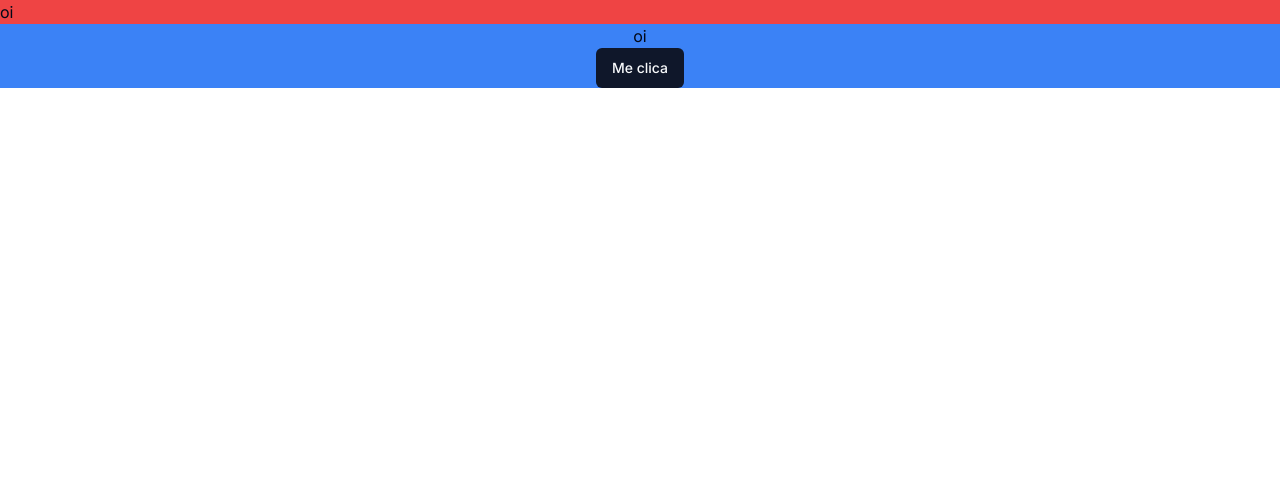
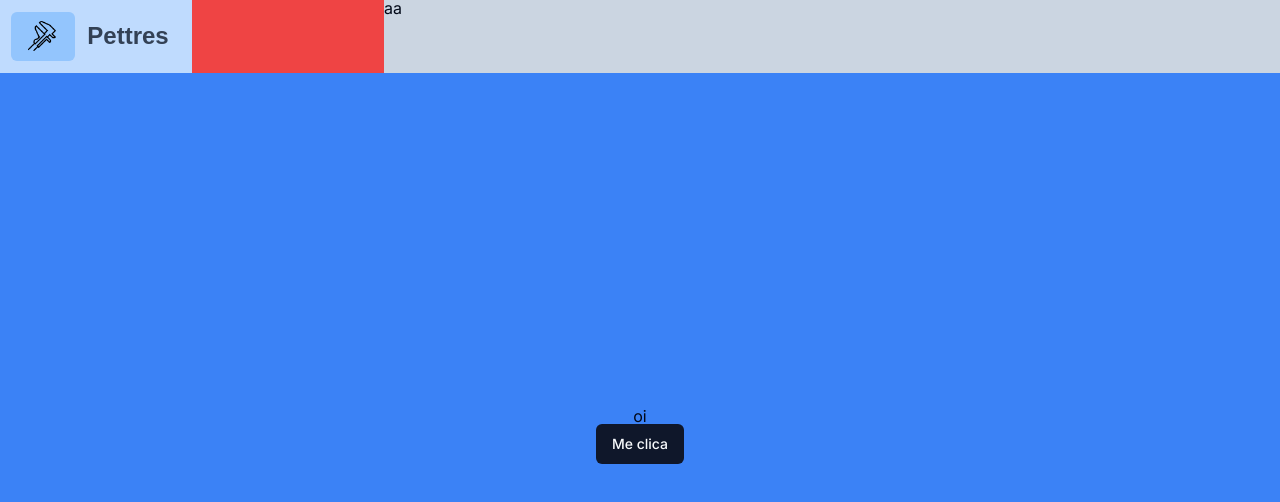
Before and after one commit to dankwx/sales-system-pettres, a Next.js app: page / in a window 1280 px wide. Shown: the top 502 px of the page. Built offline with nearby package versions, Linux system fonts and the light colour scheme.

Commit message:
feture: start of header skeleton

```diff
--- a/app/globals.css
+++ b/app/globals.css
@@ -2,6 +2,137 @@
 @tailwind components;
 @tailwind utilities;
 
+/* http://meyerweb.com/eric/tools/css/reset/
+   v2.0 | 20110126
+   License: none (public domain)
+*/
+
+@import url('https://fonts.googleapis.com/css2?family=DM+Sans:ital,opsz,wght@0,9..40,100..1000;1,9..40,100..1000&display=swap');
+
+html,
+body,
+div,
+span,
+applet,
+object,
+iframe,
+h1,
+h2,
+h3,
+h4,
+h5,
+h6,
+p,
+blockquote,
+pre,
+a,
+abbr,
+acronym,
+address,
+big,
+cite,
+code,
+del,
+dfn,
+em,
+img,
+ins,
+kbd,
+q,
+s,
+samp,
+small,
+strike,
+strong,
+sub,
+sup,
+tt,
+var,
+b,
+u,
+i,
+center,
+dl,
+dt,
+dd,
+ol,
+ul,
+li,
+fieldset,
+form,
+label,
+legend,
+table,
+caption,
+tbody,
+tfoot,
+thead,
+tr,
+th,
+td,
+article,
+aside,
+canvas,
+details,
+embed,
+figure,
+figcaption,
+footer,
+header,
+hgroup,
+menu,
+nav,
+output,
+ruby,
+section,
+summary,
+time,
+mark,
+audio,
+video {
+  margin: 0;
+  padding: 0;
+  border: 0;
+  font-size: 100%;
+  font: inherit;
+  vertical-align: baseline;
+}
+/* HTML5 display-role reset for older browsers */
+article,
+aside,
+details,
+figcaption,
+figure,
+footer,
+header,
+hgroup,
+menu,
+nav,
+section {
+  display: block;
+}
+body {
+  line-height: 1;
+}
+ol,
+ul {
+  list-style: none;
+}
+blockquote,
+q {
+  quotes: none;
+}
+blockquote:before,
+blockquote:after,
+q:before,
+q:after {
+  content: '';
+  content: none;
+}
+table {
+  border-collapse: collapse;
+  border-spacing: 0;
+}
 @layer base {
   :root {
     --background: 0 0% 100%;
@@ -74,7 +205,7 @@
     @apply bg-background text-foreground;
   }
 }
-body{
+body {
   width: 100vw;
   height: 100vh;
 }
--- a/app/layout.tsx
+++ b/app/layout.tsx
@@ -17,7 +17,9 @@ export default function RootLayout({
 }>) {
   return (
     <html lang="en">
-      <body className={inter.className}>
+      <body
+        className={`flex flex-col items-center justify-center ${inter.className} h-screen m-0`}
+      >
         <PageHeader />
         {children}
       </body>
--- a/app/page.tsx
+++ b/app/page.tsx
@@ -2,7 +2,7 @@ import { Button } from "@/components/ui/button";
 
 export default function Home() {
   return (
-    <main className="flex flex-grow flex-col items-center justify-center bg-blue-500">
+    <main className="flex flex-grow flex-col items-center justify-center bg-blue-500 h-full w-full">
       <div>
         <h1 className="text-center">oi</h1>
         <Button>Me clica</Button>
--- a/components/PageHeader.tsx
+++ b/components/PageHeader.tsx
@@ -1,10 +1,23 @@
+import Image from 'next/image';
+import Icon from '../public/icon.png';
+
 export default function PageHeader() {
-
-    return (
-        <main>
-            <div className="h-1/5 bg-red-500 min-w-screen">
-                <h1>oi</h1>
+  return (
+    <main className="w-full" style={{ height: '10%', backgroundColor: 'red' }}>
+      <div className="flex w-full h-full bg-slate-300">
+        <div className="flex w-96 m-w-full bg-red-300">
+          <div className="flex min-w-48 bg-blue-200 h-full justify-center items-center">
+            <div className="flex w-2/6 bg-blue-300 h-2/3 items-center justify-center rounded-md">
+              <Image src={Icon} width={30} height={30} alt="paquimetro" />
             </div>
-        </main>
-    )
+            <h2 className='text-2xl font-sans antialiased m-3 font-bold text-slate-700'>Pettres</h2>
+          </div>
+          <div className='flex min-w-48 bg-yellow-200'>
+            <div className='flex w-full bg-red-500'></div>
+          </div>
+        </div>
+        <h1>aa</h1>
+      </div>
+    </main>
+  );
 }
--- a/tailwind.config.ts
+++ b/tailwind.config.ts
@@ -16,6 +16,10 @@ const config = {
       screens: {
         "2xl": "1400px",
       },
+    },
+    fontFamily: {
+      "sans" : ["DM Sans", "sans-serif"]
+
     },
     extend: {
       colors: {
```
Also changed, not shown: public/icon.png (added).
